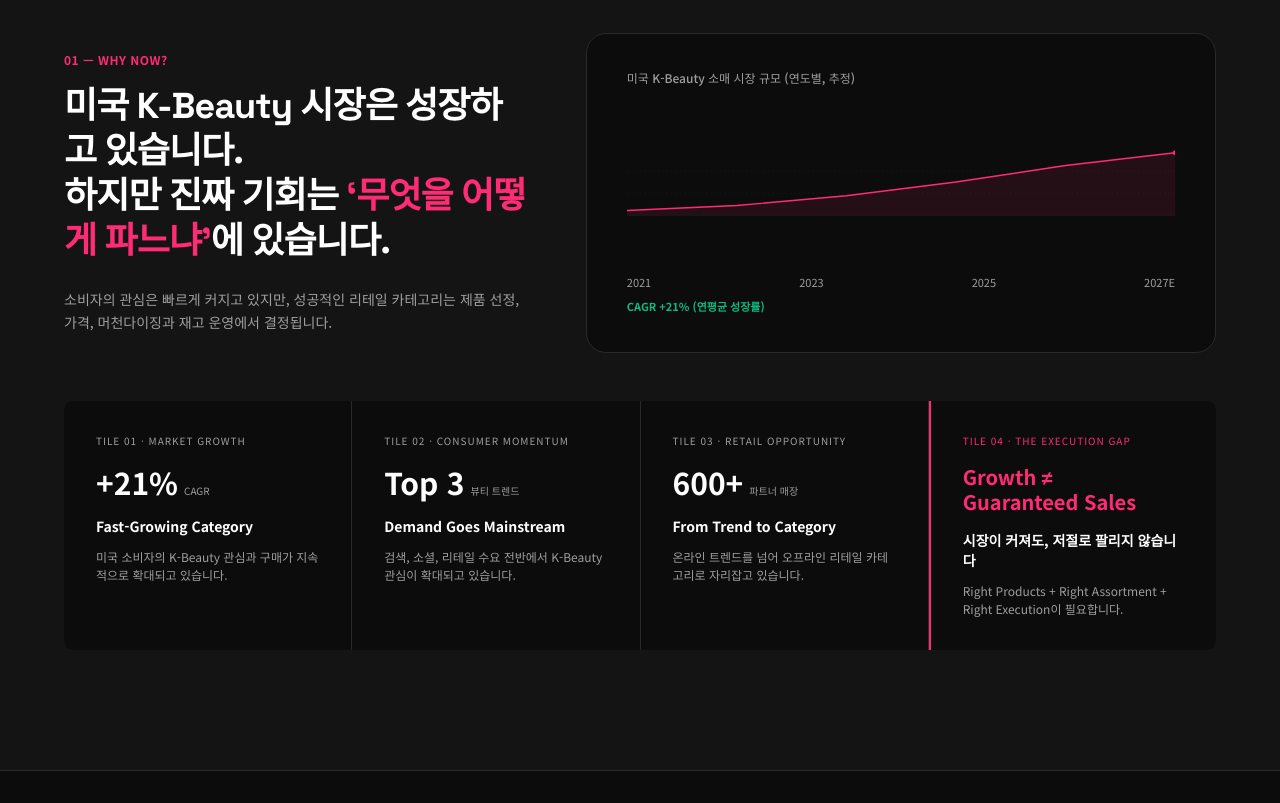
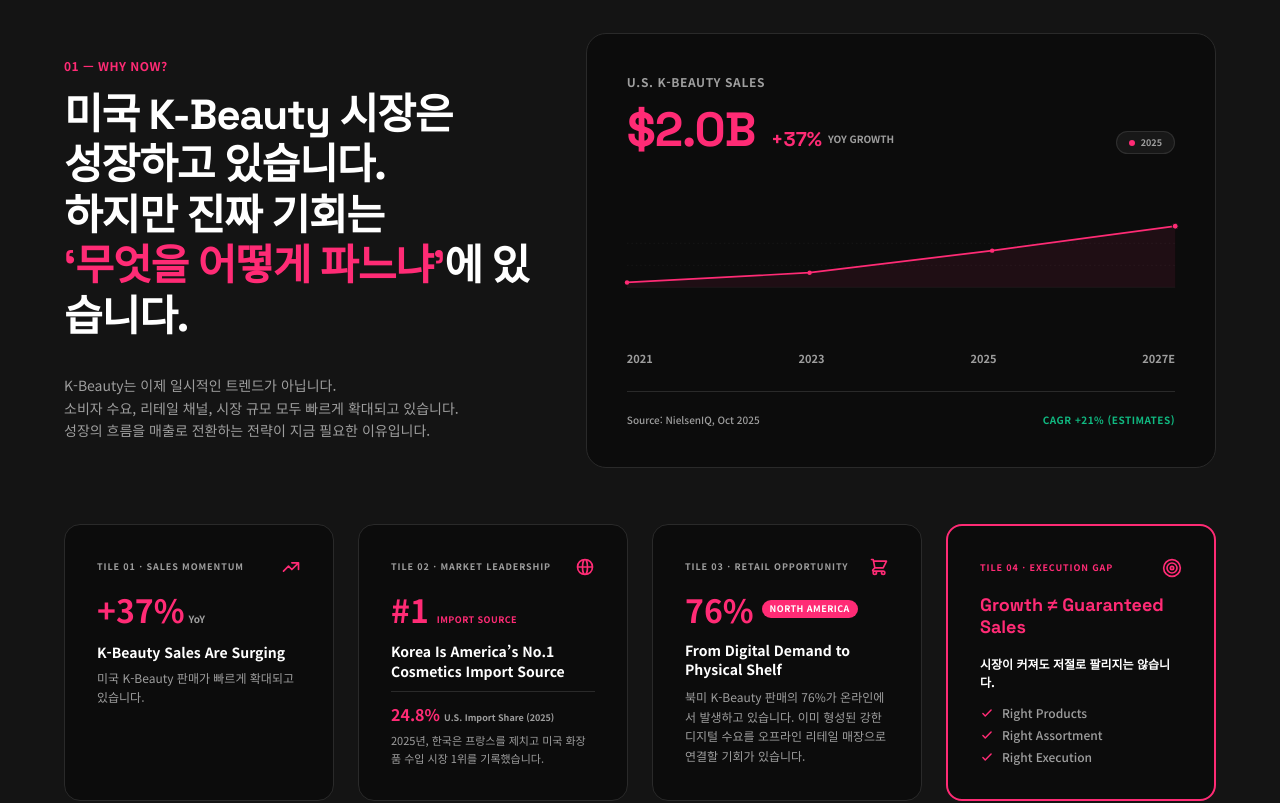
Before and after one commit to chaehahm-Kr/kselecthub-marketing, a Next.js app: page /ko in a window 1280 px wide. Shown: the part 1160-1963 px from the top of the page. Built offline with nearby package versions, Linux system fonts and the light colour scheme.

Commit message:
design: reproduce 01 - WHY NOW? section layout and metrics matching nielseniq sales dataset and custom card accents

```diff
--- a/app/[locale]/page.tsx
+++ b/app/[locale]/page.tsx
@@ -232,95 +232,222 @@ export default async function Home({ params }: PageProps) {
         </section>
 
 
-        {/* 3. 01 OPPORTUNITY - Growth SVG Area line chart and 4 grid columns */}
-        <section id="opportunity" className="max-w-[1400px] mx-auto px-[64px] py-[120px] text-left">
-          <div className="grid lg:grid-cols-[0.85fr_1.15fr] gap-[56px] items-center mb-12">
+        {/* 3. 01 OPPORTUNITY - WHY NOW? (Visual Fidelity Reproduction) */}
+        <section id="opportunity" className="max-w-[1400px] mx-auto px-[32px] sm:px-[64px] py-[120px] text-left relative">
+          <div className="grid lg:grid-cols-[0.85fr_1.15fr] gap-[56px] items-center mb-14">
 
-            {/* Right graphic column in DC hierarchy (order-2 in desktop grid) */}
-            <div className="lg:order-2 bg-[#0c0c0c] border border-[#2a2a2a] rounded-[20px] p-[36px_40px] w-full box-border">
-              <div className="flex justify-between items-baseline mb-5 text-xs text-text-secondary font-medium">
-                <span>미국 K-Beauty 소매 시장 규모 (연도별, 추정)</span>
+            {/* Left text description column */}
+            <div className="flex flex-col gap-4">
+              <span className="text-xs font-semibold text-accent tracking-[0.04em]">
+                01 — WHY NOW?
+              </span>
+              <h2 className="font-display text-3xl sm:text-4xl lg:text-[42px] font-bold leading-[1.2] tracking-tight text-white mb-4 select-none">
+                미국 K-Beauty 시장은<br />
+                성장하고 있습니다.<br />
+                하지만 진짜 기회는<br />
+                <span className="text-accent">‘무엇을 어떻게 파느냐’</span>에 있습니다.
+              </h2>
+              <p className="text-sm text-text-secondary leading-relaxed max-w-xl">
+                K-Beauty는 이제 일시적인 트렌드가 아닙니다.<br />
+                소비자 수요, 리테일 채널, 시장 규모 모두 빠르게 확대되고 있습니다.<br />
+                성장의 흐름을 매출로 전환하는 전략이 지금 필요한 이유입니다.
+              </p>
+            </div>
+
+            {/* Right graphic column (U.S. K-Beauty Sales Line Chart Card) */}
+            <div className="bg-[#0c0c0c] border border-[#2a2a2a] rounded-[20px] p-8 sm:p-10 w-full box-border relative">
+              <span className="text-xs text-text-secondary font-bold block mb-4 uppercase tracking-wider">
+                U.S. K-Beauty Sales
+              </span>
+              <div className="flex flex-wrap items-baseline gap-4 mb-6">
+                <span className="font-display text-5xl font-black text-accent tracking-tight">$2.0B</span>
+                <div className="flex items-center gap-1.5">
+                  <span className="font-display text-xl font-bold text-accent">+37%</span>
+                  <span className="text-[10px] text-text-secondary font-semibold uppercase">YoY Growth</span>
+                </div>
+                <div className="inline-flex items-center gap-1.5 px-3 py-1 rounded-full bg-white/5 border border-white/10 text-[9px] font-bold text-text-secondary ml-auto">
+                  <span className="w-1.5 h-1.5 rounded-full bg-[#ff2b75]" />
+                  2025
+                </div>
               </div>
-              {/* SVG Area Chart */}
-              <div className="w-full h-40">
-                <svg viewBox="0 0 1120 160" width="100%" height="160">
+
+              {/* SVG Area & Polyline Line Drawing Chart */}
+              <div className="w-full h-40 relative">
+                <svg viewBox="0 0 1120 160" width="100%" height="160" className="block overflow-visible">
+                  {/* Grid Lines */}
                   <line x1="0" y1="140" x2="1120" y2="140" stroke="#222222" strokeWidth="1" />
                   <line x1="0" y1="95" x2="1120" y2="95" stroke="#222222" strokeWidth="1" strokeDasharray="3 6" />
                   <line x1="0" y1="50" x2="1120" y2="50" stroke="#222222" strokeWidth="1" strokeDasharray="3 6" />
-                  <path d="M0,140 L0,130 L224,120 L448,100 L672,72 L896,38 L1120,12 L1120,140 Z" fill="#ff2b75" opacity="0.1" />
-                  <polyline points="0,130 224,120 448,100 672,72 896,38 1120,12" fill="none" stroke="#ff2b75" strokeWidth="3" strokeLinecap="round" strokeLinejoin="round" />
-                  <circle cx="1120" cy="12" r="5" fill="#ff2b75" />
+
+                  {/* Area fill */}
+                  <path d="M0,140 L0,130 L373,110 L746,65 L1120,15 L1120,140 Z" fill="#ff2b75" opacity="0.08" />
+
+                  {/* Polyline line with custom dashes to animate rendering */}
+                  <polyline
+                    points="0,130 373,110 746,65 1120,15"
+                    fill="none"
+                    stroke="#ff2b75"
+                    strokeWidth="3.5"
+                    strokeLinecap="round"
+                    strokeLinejoin="round"
+                    className="chart-polyline-draw"
+                  />
+
+                  {/* Intersection circles */}
+                  <circle cx="0" cy="130" r="4.5" fill="#ff2b75" />
+                  <circle cx="373" cy="110" r="4.5" fill="#ff2b75" />
+                  <circle cx="746" cy="65" r="4.5" fill="#ff2b75" />
+                  <circle cx="1120" cy="15" r="6" fill="#ff2b75" stroke="#141414" strokeWidth="2" />
                 </svg>
               </div>
-              <div className="flex justify-between mt-2 text-[11px] text-text-secondary">
+              <div className="flex justify-between mt-3 text-[11px] text-text-secondary font-semibold">
                 <span>2021</span>
                 <span>2023</span>
                 <span>2025</span>
                 <span>2027E</span>
               </div>
-              <span className="inline-block text-[11px] font-semibold text-[#10b981] mt-2">
-                CAGR +21% (연평균 성장률)
-              </span>
-            </div>
 
-            {/* Left text description column */}
-            <div className="lg:order-1 flex flex-col gap-4">
-              <span className="text-xs font-semibold text-accent tracking-[0.04em]">
-                01 — WHY NOW?
-              </span>
-              <h2 className="font-display text-3xl sm:text-4xl font-bold leading-[1.25] tracking-tight text-white mb-2">
-                미국 K-Beauty 시장은 성장하고 있습니다.<br />
-                하지만 진짜 기회는 <span className="text-accent">‘무엇을 어떻게 파느냐’</span>에 있습니다.
-              </h2>
-              <p className="text-sm text-text-secondary leading-relaxed max-w-xl">
-                소비자의 관심은 빠르게 커지고 있지만, 성공적인 리테일 카테고리는 제품 선정, 가격, 머천다이징과 재고 운영에서 결정됩니다.
-              </p>
+              <div className="flex justify-between items-center border-t border-[#2a2a2a] mt-6 pt-5">
+                <span className="text-[10px] text-text-secondary font-medium">Source: NielsenIQ, Oct 2025</span>
+                <span className="text-[10px] text-[#10b981] font-black uppercase tracking-wider">CAGR +21% (Estimates)</span>
+              </div>
             </div>
 
           </div>
 
-          {/* Sub 4 Opportunity Tiles grid */}
-          <div className="grid md:grid-cols-4 gap-px bg-[#2a2a2a] overflow-hidden rounded-[8px]">
-            <div className="bg-[#0c0c0c] p-8 flex flex-col gap-3">
-              <span className="text-[10px] text-text-secondary tracking-widest uppercase">TILE 01 · MARKET GROWTH</span>
-              <div className="flex items-baseline gap-1.5 my-1">
-                <span className="text-3xl font-bold text-white">+21%</span>
-                <span className="text-[10px] text-text-secondary">CAGR</span>
+          {/* Sub 4 Opportunity Tiles grid (Reproduction from target layout) */}
+          <div className="grid md:grid-cols-2 lg:grid-cols-4 gap-6 mb-10">
+
+            {/* TILE 01 */}
+            <div className="bg-[#0c0c0c] border border-[#2a2a2a] rounded-[16px] p-8 flex flex-col gap-4 text-left transition-all hover:-translate-y-1 hover:border-[#2a2a2a]/80 duration-300">
+              <div className="flex justify-between items-center">
+                <span className="text-[9px] text-text-secondary tracking-widest uppercase font-bold">
+                  TILE 01 · SALES MOMENTUM
+                </span>
+                {/* Line Trend SVG Icon */}
+                <svg className="w-5 h-5 text-accent" fill="none" viewBox="0 0 24 24" stroke="currentColor" strokeWidth="2">
+                  <path strokeLinecap="round" strokeLinejoin="round" d="M13 7h8m0 0v8m0-8l-8 8-4-4-6 6" />
+                </svg>
               </div>
-              <h4 className="text-sm font-semibold text-white">Fast-Growing Category</h4>
-              <p className="text-xs text-text-secondary leading-normal">미국 소비자의 K-Beauty 관심과 구매가 지속적으로 확대되고 있습니다.</p>
+              <div className="flex items-baseline gap-1">
+                <span className="text-[32px] font-black text-accent leading-none">+37%</span>
+                <span className="text-[10px] text-text-secondary font-bold">YoY</span>
+              </div>
+              <div>
+                <h4 className="text-sm font-bold text-white mb-1.5">K-Beauty Sales Are Surging</h4>
+                <p className="text-xs text-text-secondary leading-relaxed">미국 K-Beauty 판매가 빠르게 확대되고 있습니다.</p>
+              </div>
             </div>
 
-            <div className="bg-[#0c0c0c] p-8 flex flex-col gap-3">
-              <span className="text-[10px] text-text-secondary tracking-widest uppercase">TILE 02 · CONSUMER MOMENTUM</span>
-              <div className="flex items-baseline gap-1.5 my-1">
-                <span className="text-3xl font-bold text-white">Top 3</span>
-                <span className="text-[10px] text-text-secondary">뷰티 트렌드</span>
+            {/* TILE 02 */}
+            <div className="bg-[#0c0c0c] border border-[#2a2a2a] rounded-[16px] p-8 flex flex-col gap-4 text-left transition-all hover:-translate-y-1 hover:border-[#2a2a2a]/80 duration-300">
+              <div className="flex justify-between items-center">
+                <span className="text-[9px] text-text-secondary tracking-widest uppercase font-bold">
+                  TILE 02 · MARKET LEADERSHIP
+                </span>
+                {/* Globe SVG Icon */}
+                <svg className="w-5 h-5 text-accent" fill="none" viewBox="0 0 24 24" stroke="currentColor" strokeWidth="2">
+                  <path strokeLinecap="round" strokeLinejoin="round" d="M21 12a9 9 0 01-9 9m9-9a9 9 0 00-9-9m9 9H3m9 9a9 9 0 01-9-9m9 9c1.657 0 3-4.03 3-9s-1.343-9-3-9m0 18c-1.657 0-3-4.03-3-9s1.343-9 3-9m-9 9a9 9 0 019-9" />
+                </svg>
               </div>
-              <h4 className="text-sm font-semibold text-white">Demand Goes Mainstream</h4>
-              <p className="text-xs text-text-secondary leading-normal">검색, 소셜, 리테일 수요 전반에서 K-Beauty 관심이 확대되고 있습니다.</p>
+              <div className="flex items-baseline gap-2">
+                <span className="text-[32px] font-black text-accent leading-none">#1</span>
+                <span className="text-[9px] text-accent font-black uppercase tracking-wider">Import Source</span>
+              </div>
+              <div>
+                <h4 className="text-sm font-bold text-white mb-2 leading-snug">Korea Is America’s No.1 Cosmetics Import Source</h4>
+
+                <div className="flex items-baseline gap-1 border-t border-[#2a2a2a] pt-3.5 mt-2.5">
+                  <span className="text-base font-black text-accent leading-none">24.8%</span>
+                  <span className="text-[9px] text-text-secondary font-semibold">U.S. Import Share (2025)</span>
+                </div>
+                <p className="text-[11px] text-text-secondary leading-relaxed mt-2">
+                  2025년, 한국은 프랑스를 제치고 미국 화장품 수입 시장 1위를 기록했습니다.
+                </p>
+              </div>
             </div>
 
-            <div className="bg-[#0c0c0c] p-8 flex flex-col gap-3">
-              <span className="text-[10px] text-text-secondary tracking-widest uppercase">TILE 03 · RETAIL OPPORTUNITY</span>
-              <div className="flex items-baseline gap-1.5 my-1">
-                <span className="text-3xl font-bold text-white">600+</span>
-                <span className="text-[10px] text-text-secondary">파트너 매장</span>
+            {/* TILE 03 */}
+            <div className="bg-[#0c0c0c] border border-[#2a2a2a] rounded-[16px] p-8 flex flex-col gap-4 text-left transition-all hover:-translate-y-1 hover:border-[#2a2a2a]/80 duration-300">
+              <div className="flex justify-between items-center">
+                <span className="text-[9px] text-text-secondary tracking-widest uppercase font-bold">
+                  TILE 03 · RETAIL OPPORTUNITY
+                </span>
+                {/* Shopping Cart SVG Icon */}
+                <svg className="w-5 h-5 text-accent" fill="none" viewBox="0 0 24 24" stroke="currentColor" strokeWidth="2">
+                  <path strokeLinecap="round" strokeLinejoin="round" d="M3 3h2l.4 2M7 13h10l4-8H5.4M7 13L5.4 5M7 13l-2.293 2.293c-.63.63-.184 1.707.707 1.707H17m0 0a2 2 0 100 4 2 2 0 000-4zm-8 2a2 2 0 11-4 0 2 2 0 014 0z" />
+                </svg>
               </div>
-              <h4 className="text-sm font-semibold text-white">From Trend to Category</h4>
-              <p className="text-xs text-text-secondary leading-normal">온라인 트렌드를 넘어 오프라인 리테일 카테고리로 자리잡고 있습니다.</p>
+              <div className="flex items-center gap-2">
+                <span className="text-[32px] font-black text-accent leading-none">76%</span>
+                <span className="text-[9px] font-bold text-white bg-[#ff2b75] px-2 py-0.5 rounded-full uppercase tracking-wider select-none">
+                  North America
+                </span>
+              </div>
+              <div>
+                <h4 className="text-sm font-bold text-white mb-2 leading-snug">From Digital Demand to Physical Shelf</h4>
+                <p className="text-xs text-text-secondary leading-relaxed">
+                  북미 K-Beauty 판매의 76%가 온라인에서 발생하고 있습니다. 이미 형성된 강한 디지털 수요를 오프라인 리테일 매장으로 연결할 기회가 있습니다.
+                </p>
+              </div>
             </div>
 
-            <div className="bg-[#0c0c0c] p-8 flex flex-col gap-3 border-l-2 border-[#ff2b75]">
-              <span className="text-[10px] text-accent tracking-widest uppercase">TILE 04 · THE EXECUTION GAP</span>
-              <div className="flex items-baseline gap-1.5 my-1">
-                <span className="text-xl font-black text-accent leading-tight">Growth ≠<br />Guaranteed Sales</span>
+            {/* TILE 04 (Highlighted with Pink Borders) */}
+            <div className="bg-[#0c0c0c] border-2 border-[#ff2b75] rounded-[16px] p-8 flex flex-col gap-4 text-left transition-all hover:-translate-y-1 duration-300 relative overflow-hidden">
+              <div className="flex justify-between items-center">
+                <span className="text-[9px] text-accent tracking-widest uppercase font-bold">
+                  TILE 04 · EXECUTION GAP
+                </span>
+                {/* Bullseye SVG Icon */}
+                <svg className="w-5 h-5 text-accent" fill="none" viewBox="0 0 24 24" stroke="currentColor" strokeWidth="2">
+                  <path strokeLinecap="round" strokeLinejoin="round" d="M12 22a10 10 0 110-20 10 10 0 010 20z" />
+                  <path strokeLinecap="round" strokeLinejoin="round" d="M12 18a6 6 0 100-12 6 6 0 000 12z" />
+                  <path strokeLinecap="round" strokeLinejoin="round" d="M12 14a2 2 0 100-4 2 2 0 000 4z" />
+                </svg>
               </div>
-              <h4 className="text-sm font-semibold text-white">시장이 커져도, 저절로 팔리지 않습니다</h4>
-              <p className="text-xs text-text-secondary leading-normal">Right Products + Right Assortment + Right Execution이 필요합니다.</p>
+              <div>
+                <span className="font-display text-[16px] sm:text-[18px] font-black text-accent block leading-tight">
+                  Growth ≠ Guaranteed Sales
+                </span>
+              </div>
+              <div>
+                <p className="text-xs text-white leading-normal font-semibold mb-3.5">
+                  시장이 커져도 저절로 팔리지는 않습니다.
+                </p>
+                {/* Check list */}
+                <div className="flex flex-col gap-1.5 text-xs text-text-secondary font-medium">
+                  <span className="flex items-center gap-2">
+                    <svg className="w-3.5 h-3.5 text-[#ff2b75] fill-none stroke-current stroke-[2.5]" viewBox="0 0 24 24">
+                      <path strokeLinecap="round" strokeLinejoin="round" d="M5 13l4 4L19 7" />
+                    </svg>
+                    Right Products
+                  </span>
+                  <span className="flex items-center gap-2">
+                    <svg className="w-3.5 h-3.5 text-[#ff2b75] fill-none stroke-current stroke-[2.5]" viewBox="0 0 24 24">
+                      <path strokeLinecap="round" strokeLinejoin="round" d="M5 13l4 4L19 7" />
+                    </svg>
+                    Right Assortment
+                  </span>
+                  <span className="flex items-center gap-2">
+                    <svg className="w-3.5 h-3.5 text-[#ff2b75] fill-none stroke-current stroke-[2.5]" viewBox="0 0 24 24">
+                      <path strokeLinecap="round" strokeLinejoin="round" d="M5 13l4 4L19 7" />
+                    </svg>
+                    Right Execution
+                  </span>
+                </div>
+              </div>
             </div>
+
+          </div>
+
+          {/* Sources Footnote Row */}
+          <div className="text-center md:text-left border-t border-[#2a2a2a] pt-4.5">
+            <p className="margin-0 text-[10px] sm:text-[11px] text-text-secondary leading-relaxed">
+              Sources: NielsenIQ (U.S. K-Beauty Sales 2025, North America E-Commerce Share 2026), U.S. International Trade Commission (U.S. Cosmetics Imports 2025)
+            </p>
           </div>
         </section>
+
 
         {/* 4. 02 PROBLEM - 4 retailer pain point columns */}
         <section id="problems-section" className="bg-[#0c0c0c] border-y border-[#2a2a2a]">
```
Also changed, not shown: app/globals.css (+17 -0 lines).
